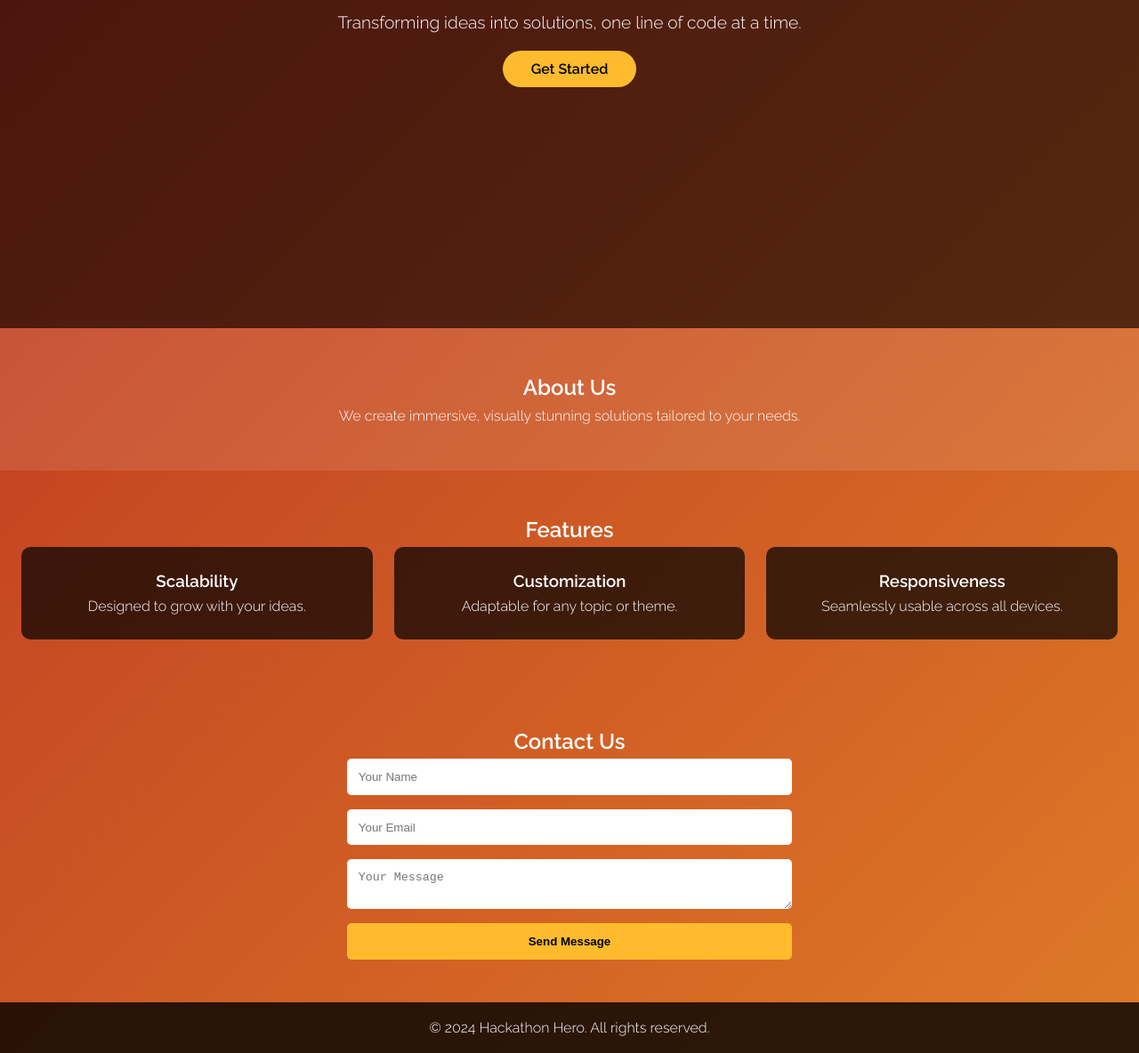
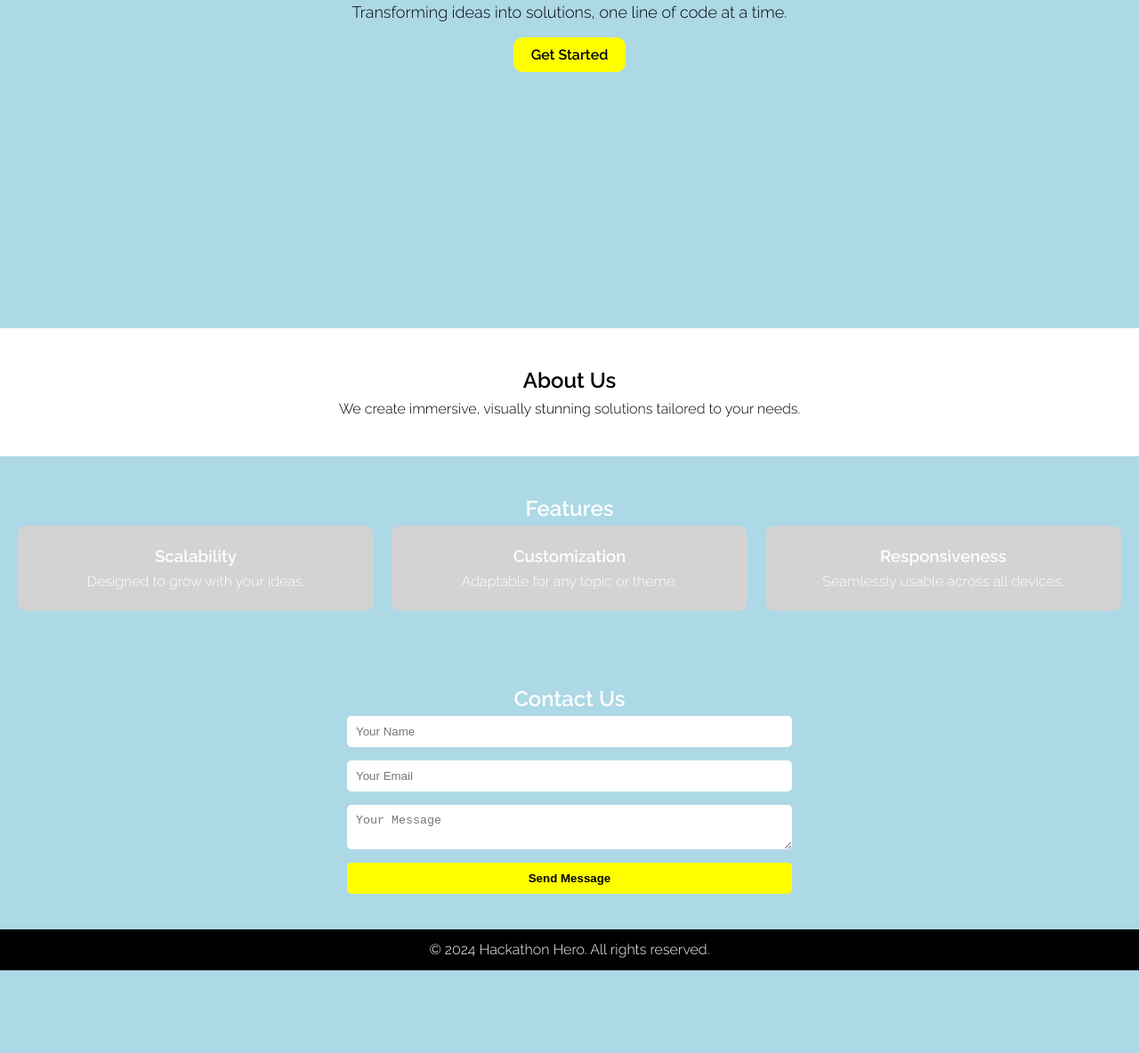
Before and after one commit to SravanthDev/website, a plain HTML site: page index.html in a window 1280 px wide. Shown: the part 431-1615 px from the top of the page at 89% size. After the commit the page ends 1522 px from the top, so only its background shows below. Drawn offline with Linux system fonts and the light colour scheme.

Commit message:
Update styles.css

```diff
--- a/styles.css
+++ b/styles.css
@@ -8,10 +8,8 @@
 body {
     font-family: 'Raleway', sans-serif;
     line-height: 1.6;
-    color: #fff;
-    background: linear-gradient(135deg, #1a2a6c, #b21f1f, #fdbb2d);
-    background-size: 400% 400%;
-    animation: gradient 10s ease infinite;
+    color: white;
+    background: lightblue;
 }
 
 /* Navbar */
@@ -19,30 +17,30 @@ body {
     display: flex;
     justify-content: space-between;
     align-items: center;
-    padding: 1rem 2rem;
-    background: rgba(0, 0, 0, 0.7);
+    padding: 10px 20px;
+    background: black;
 }
 
 .nav-links {
     list-style: none;
     display: flex;
-    gap: 1rem;
+    gap: 15px;
 }
 
 .nav-links a {
     text-decoration: none;
-    color: #fff;
-    font-weight: 600;
-    transition: color 0.3s;
+    color: white;
+    font-weight: bold;
 }
 
 .nav-links a:hover {
-    color: #fdbb2d;
+    color: yellow;
 }
 
 .logo {
-    font-size: 1.5rem;
-    font-weight: 600;
+    font-size: 20px;
+    font-weight: bold;
+    color: white;
 }
 
 /* Hero Section */
@@ -53,101 +51,93 @@ body {
     align-items: center;
     text-align: center;
     height: 100vh;
-    background: rgba(0, 0, 0, 0.6);
-    padding: 0 1rem;
+    background: lightblue;
+    padding: 20px;
 }
 
 .hero-content h1 {
-    font-size: 3rem;
-    margin-bottom: 1rem;
+    font-size: 40px;
+    margin-bottom: 20px;
+    color: black;
 }
 
 .hero-content p {
-    font-size: 1.2rem;
-    margin-bottom: 1.5rem;
+    font-size: 18px;
+    margin-bottom: 20px;
+    color: black;
 }
 
 .btn-primary {
-    padding: 0.7rem 2rem;
-    background: #fdbb2d;
-    color: #000;
+    padding: 10px 20px;
+    background: yellow;
+    color: black;
     text-decoration: none;
-    font-weight: 600;
-    border-radius: 25px;
-    transition: transform 0.3s;
+    font-weight: bold;
+    border-radius: 10px;
 }
 
 .btn-primary:hover {
-    transform: scale(1.1);
+    background: orange;
 }
 
 /* Sections */
 section {
-    padding: 3rem 1.5rem;
+    padding: 40px 20px;
     text-align: center;
 }
 
 .about-section {
-    background: rgba(255, 255, 255, 0.1);
+    background: white;
+    color: black;
 }
 
 .features-section .features-grid {
     display: grid;
     grid-template-columns: repeat(auto-fit, minmax(250px, 1fr));
-    gap: 1.5rem;
+    gap: 20px;
 }
 
 .feature-box {
-    background: rgba(0, 0, 0, 0.7);
-    padding: 1.5rem;
+    background: lightgray;
+    padding: 20px;
     border-radius: 10px;
-    transition: transform 0.3s, background 0.3s;
 }
 
 .feature-box:hover {
-    transform: translateY(-10px);
-    background: #fdbb2d;
-    color: #000;
+    background: yellow;
+    color: black;
 }
 
 /* Contact Form */
 .contact-section form {
     display: flex;
     flex-direction: column;
-    gap: 1rem;
+    gap: 15px;
     max-width: 500px;
     margin: 0 auto;
 }
 
 .contact-section input, .contact-section textarea, .contact-section button {
-    padding: 0.8rem;
+    padding: 10px;
     border: none;
     border-radius: 5px;
     width: 100%;
 }
 
 .contact-section button {
-    background: #fdbb2d;
-    font-weight: 600;
-    color: #000;
-    transition: background 0.3s, transform 0.3s;
+    background: yellow;
+    font-weight: bold;
+    color: black;
 }
 
 .contact-section button:hover {
-    background: #b21f1f;
-    transform: scale(1.1);
+    background: orange;
 }
 
 /* Footer */
 .footer {
     text-align: center;
-    padding: 1rem;
-    background: rgba(0, 0, 0, 0.8);
+    padding: 10px;
+    background: black;
+    color: white;
 }
-
-/* Gradient Animation */
-@keyframes gradient {
-    0% { background-position: 0% 50%; }
-    50% { background-position: 100% 50%; }
-    100% { background-position: 0% 50%; }
-}
```
